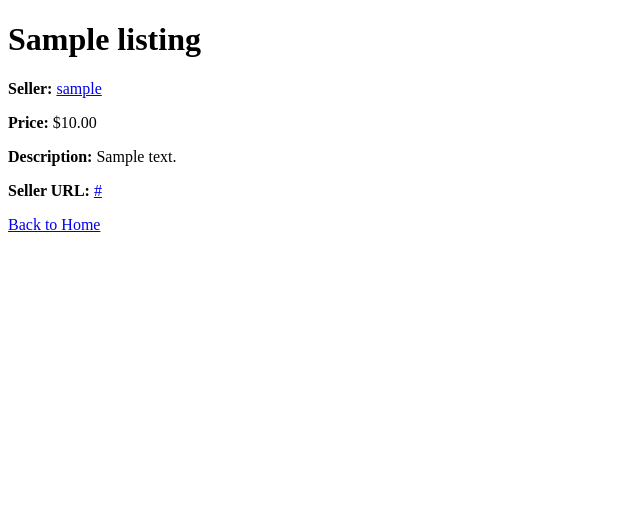
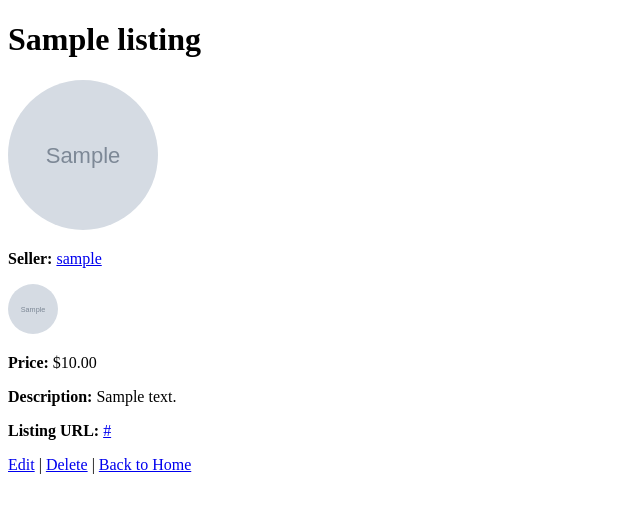
Before and after one commit to am-cid/hello-django, a Django app: page /listing/1/ in a window 1280 px wide. Shown: the part 68-581 px from the top of the page, without its empty margins (0-640 px from the left). Run offline with Django 5.2, Linux system fonts and the light colour scheme; a user stored in the database is signed in; tables that the repository leaves empty hold one stand-in row (values such as "Sample post"); grey boxes marked "Sample" are stand-in pictures; parts of the project's set-up code (start-up, migrations or seed data) failed here and were passed over.

Commit message:
forms,templates: update listing form, detail template, and delete template to have listing image

```diff
--- a/simple_crud/listings/templates/listings/listing_detail.html
+++ b/simple_crud/listings/templates/listings/listing_detail.html
@@ -2,9 +2,29 @@
 
 {% block content %}
   <h1>{{ listing.name }}</h1>
+  {% if listing.picture %}
+    <img src="{{ listing.picture.url }}"
+    alt="Profile Picture"
+    style="width: 150px; height: 150px; object-fit: cover; border-radius: 50%;"
+    />
+  {% endif %}
+
   <p><strong>Seller:</strong> <a href="{% url 'profile' listing.seller.username %}">{{ listing.seller.username }}</a></p>
+  {% if listing.seller.profile.picture %}
+    <img src="{{ listing.seller.profile.picture.url }}"
+    alt="Profile Picture"
+    style="width: 50px; height: 50px; object-fit: cover; border-radius: 50%;"
+    >
+  {% endif %}
+
   <p><strong>Price:</strong> ${{ listing.price }}</p>
   <p><strong>Description:</strong> {{ listing.description }}</p>
-  <p><strong>Seller URL:</strong> <a href="{{ listing.seller_url }}">{{ listing.seller_url }}</a></p>
+  <p><strong>Listing URL:</strong> <a href="{{ listing.seller_url }}">{{ listing.seller_url }}</a></p>
+
+  {% if user.is_authenticated and user == listing.seller %}
+    <a href="{% url 'listing_update' listing.pk %}">Edit</a> |
+    <a href="{% url 'listing_delete' listing.pk %}">Delete</a> |
+  {% endif %}
+
   <a href="{% url 'home' %}">Back to Home</a>
 {% endblock %}
```
Also changed, not shown: simple_crud/listings/forms.py (+10 -1 lines), simple_crud/listings/templates/listings/listing_confirm_delete.html (+7 -0 lines).
